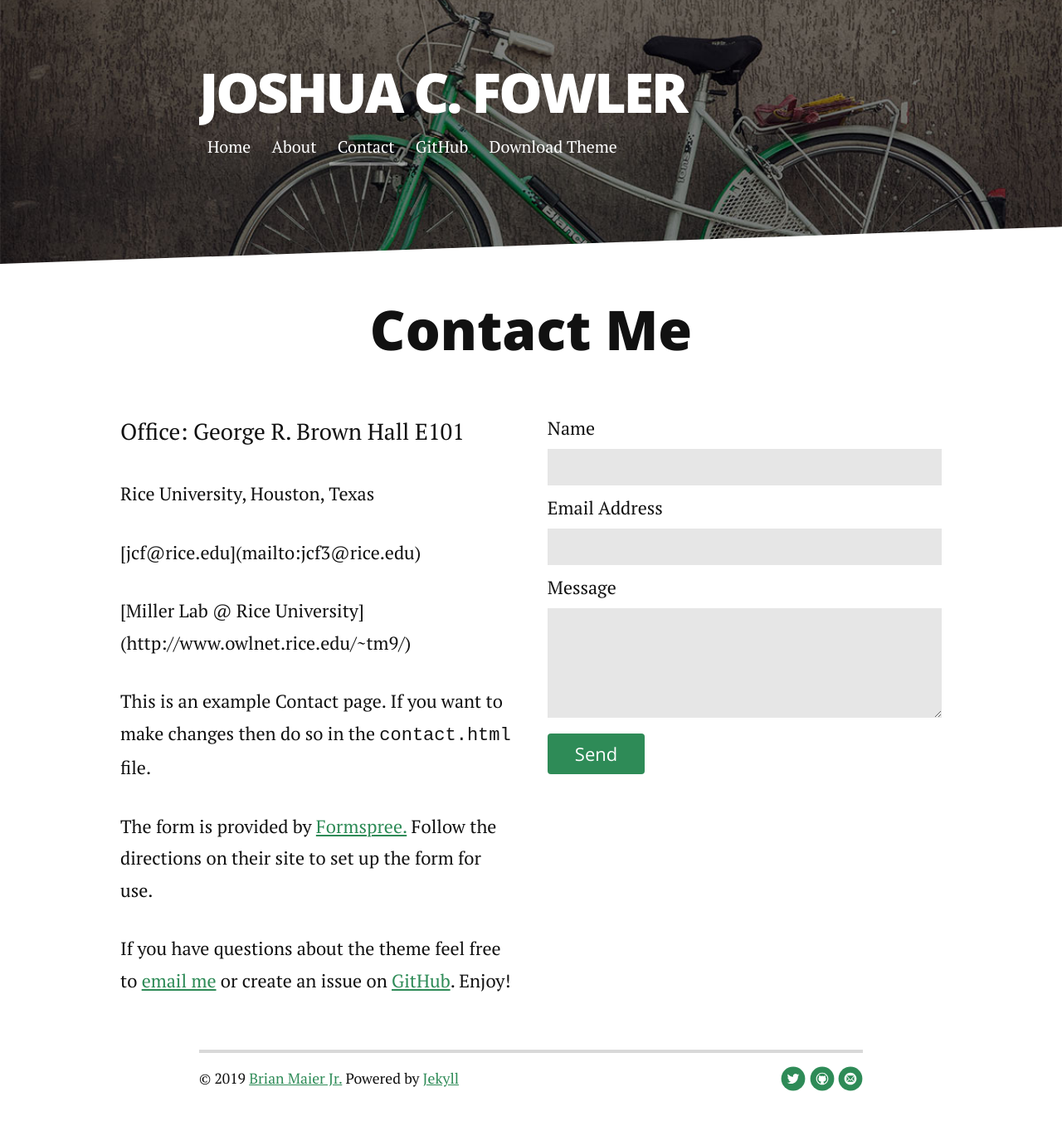
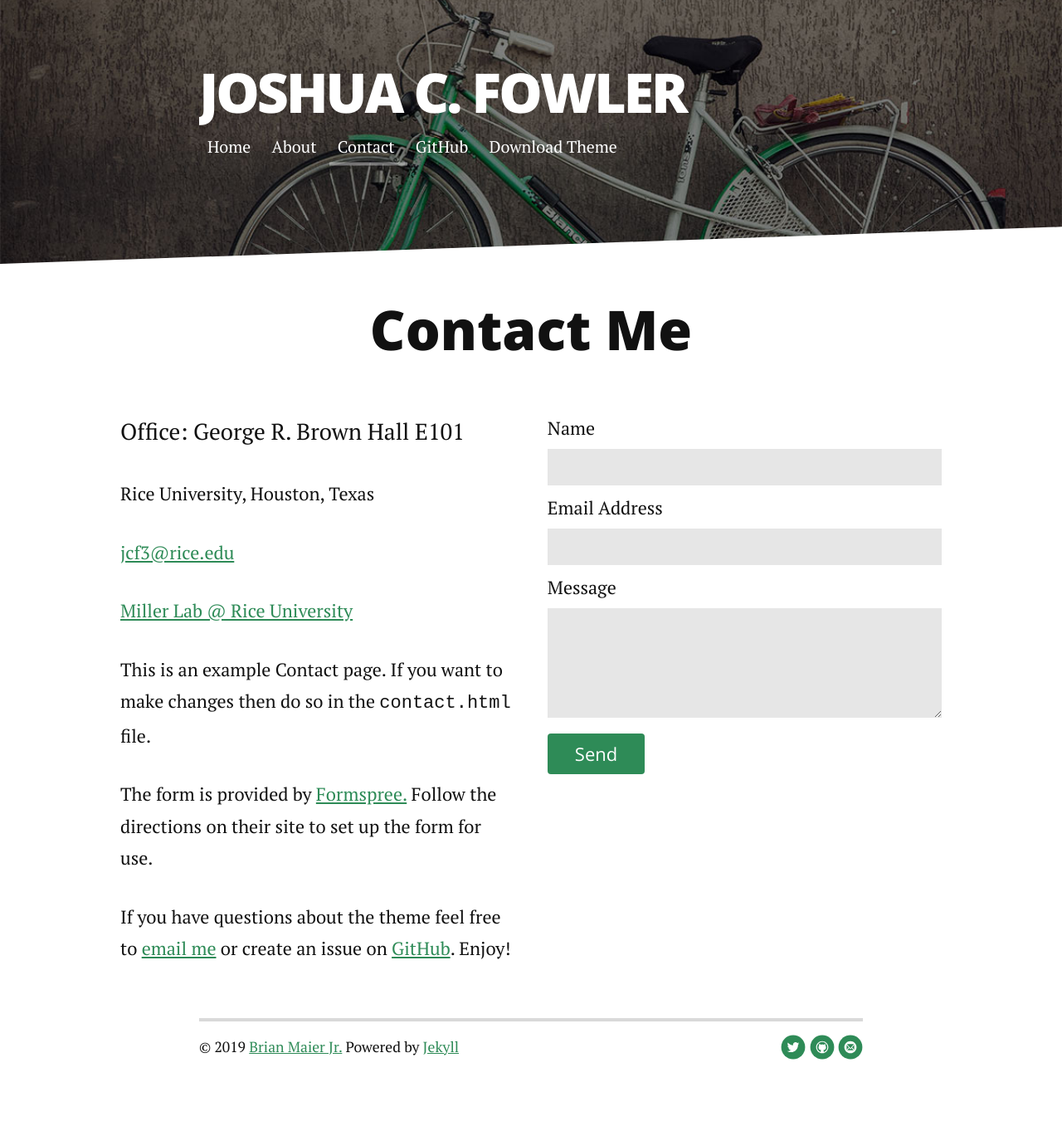
Before and after one commit to joshuacfowler/joshuacfowler.github.io, a Jekyll site: the page built from contact.md, in a window 1280 px wide. Shown: the whole page at 83% size. Built offline with Jekyll 4.4.1, drawn with Linux system fonts in a browser that asks for light colours; nearby versions of some CDN libraries; after the commit the page ends 1318 px from its top, so only the background shows below that.

Commit message:
Update contact.md

```diff
--- a/contact.md
+++ b/contact.md
@@ -9,8 +9,8 @@ title: Contact
 
    <p class="intro"> Office: George R. Brown Hall E101 </p>
    <p> Rice University, Houston, Texas </p>
-   <p> [jcf@rice.edu](mailto:jcf3@rice.edu)</p>
-   <p> [Miller Lab @ Rice University](http://www.owlnet.rice.edu/~tm9/)</p>
+   <p> <a href="mailto:jcf3@rice.edu"> jcf3@rice.edu</a></p>
+   <p> <a href="http://www.owlnet.rice.edu/~tm9/">Miller Lab @ Rice University</a></p>
 
     <p>This is an example Contact page. If you want to make changes then do so in the <code>contact.html</code> file.</p>
     <p>The form is provided by <a href="http://formspree.io/">Formspree.</a> Follow the directions on their site to set up the form for use.</p>
```
